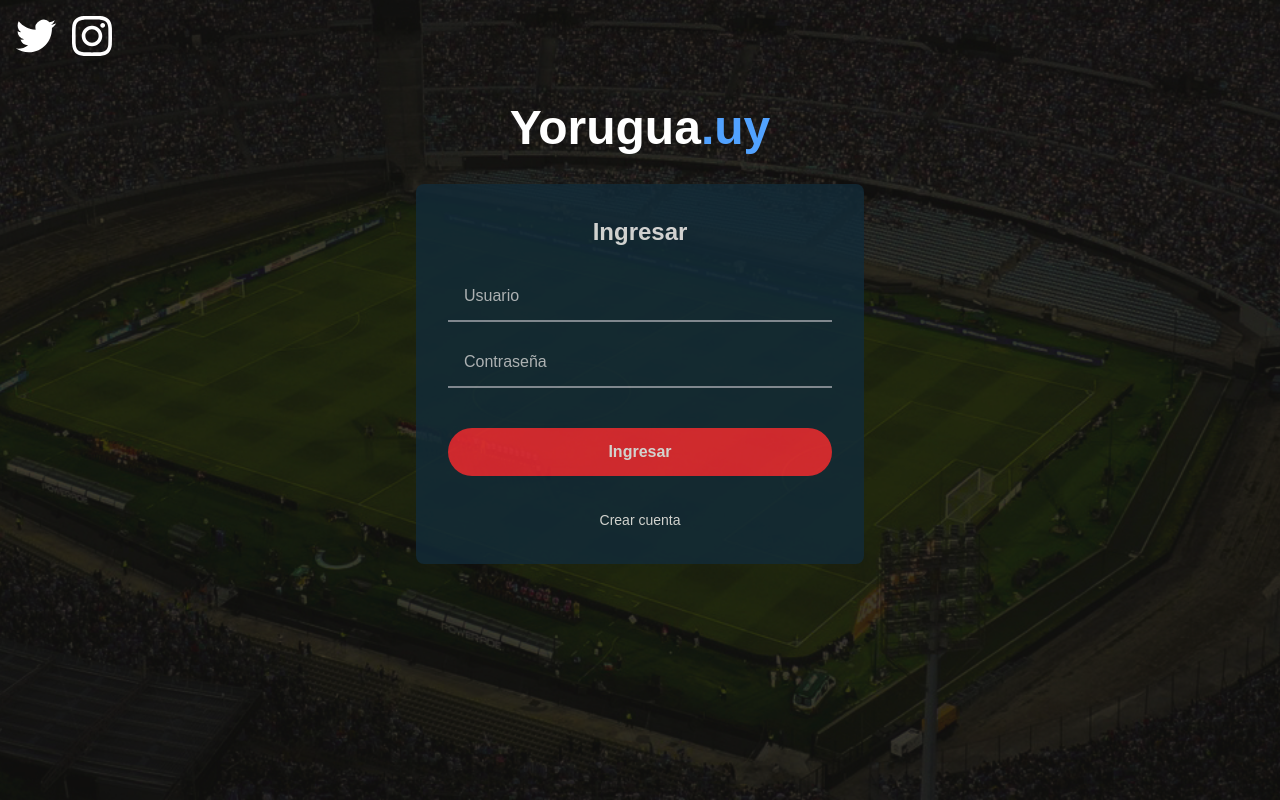
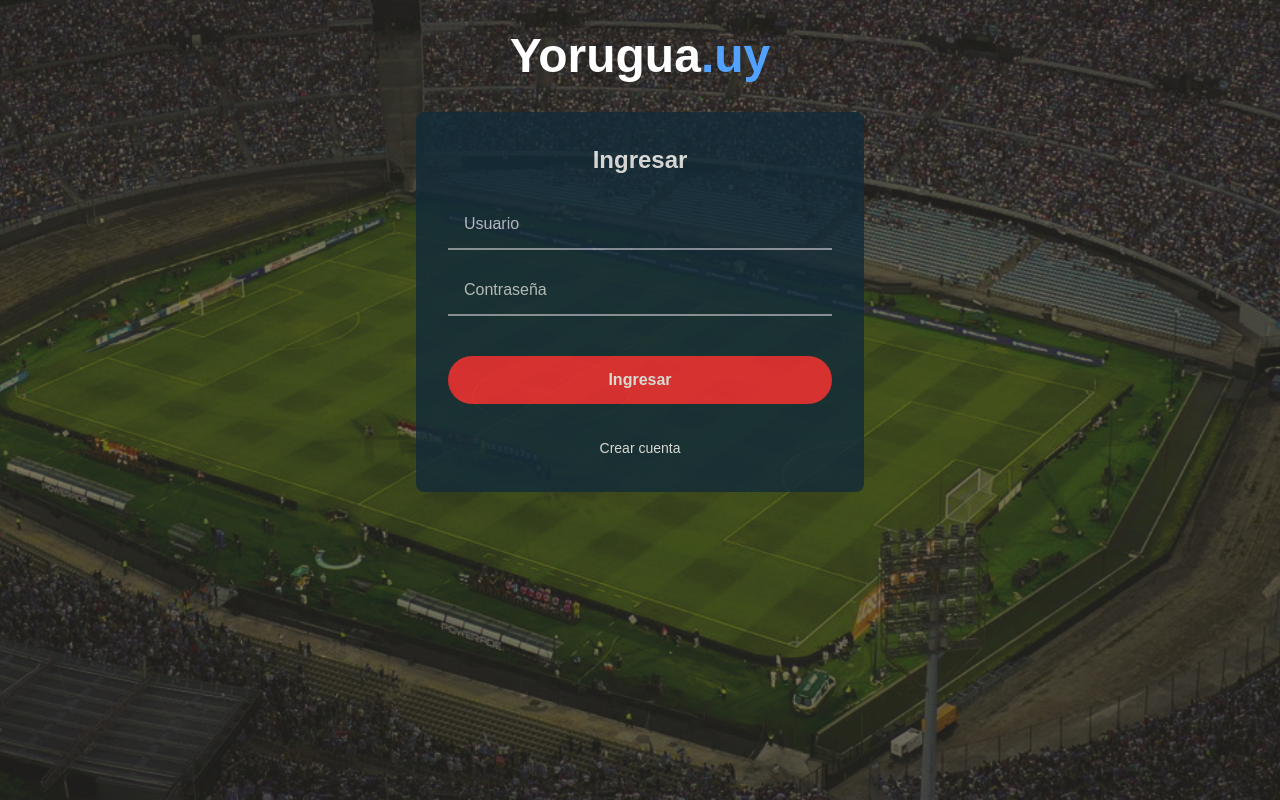
Before and after one commit to gonzalocastaldi/yorugua-frontend, a Next.js app: page / in a window 1280 px wide. Built offline with nearby package versions, Linux system fonts and the light colour scheme.

Commit message:
remove social media logo in login

```diff
--- /dev/null
+++ b/src/app/api/auth/register/route.ts
@@ -0,0 +1,41 @@
+import { NextRequest, NextResponse } from "next/server";
+
+export async function POST(request: NextRequest) {
+  try {
+    const { username, password } = await request.json();
+
+    // Llamada al backend externo de registro
+    const response = await fetch("https://yorugua-backend-production.up.railway.app/api/v1/users/register", {
+      method: "POST",
+      headers: {
+        "Content-Type": "application/json",
+      },
+      body: JSON.stringify({
+        username,
+        password,
+      }),
+    });
+
+    const data = await response.json();
+
+    if (response.ok) {
+      // Registro exitoso
+      return NextResponse.json({
+        message: "Registro exitoso",
+        ...data,
+      });
+    } else {
+      // Error en el registro
+      return NextResponse.json(
+        { message: data.message || "Error al registrar usuario" },
+        { status: 400 }
+      );
+    }
+  } catch (error) {
+    console.error("Error en registro:", error);
+    return NextResponse.json(
+      { message: "Error interno del servidor" },
+      { status: 500 }
+    );
+  }
+}
--- a/src/app/page.tsx
+++ b/src/app/page.tsx
@@ -66,25 +66,6 @@ export default function Login() {
         backgroundImage: "url('/stadium-background.jpg')"
       }}
     >
-      {/* Overlay oscuro */}
-      <div className="absolute inset-0 bg-black/50"></div>
-
-      {/* Header */}
-      <header className="relative z-10 flex justify-between items-center p-4">
-        <div className="flex items-center gap-4">
-          {/* Iconos de redes sociales */}
-          <a href="https://x.com/home" className="text-white hover:text-gray-300">
-            <svg className="w-10 h-10" fill="currentColor" viewBox="0 0 24 24">
-              <path d="M23.953 4.57a10 10 0 01-2.825.775 4.958 4.958 0 002.163-2.723c-.951.555-2.005.959-3.127 1.184a4.92 4.92 0 00-8.384 4.482C7.69 8.095 4.067 6.13 1.64 3.162a4.822 4.822 0 00-.666 2.475c0 1.71.87 3.213 2.188 4.096a4.904 4.904 0 01-2.228-.616v.06a4.923 4.923 0 003.946 4.827 4.996 4.996 0 01-2.212.085 4.936 4.936 0 004.604 3.417 9.867 9.867 0 01-6.102 2.105c-.39 0-.779-.023-1.17-.067a13.995 13.995 0 007.557 2.209c9.053 0 13.998-7.496 13.998-13.985 0-.21 0-.42-.015-.63A9.935 9.935 0 0024 4.59z"/>
-            </svg>
-          </a>
-          <a href="https://www.instagram.com/" className="text-white hover:text-gray-300">
-            <svg className="w-10 h-10" fill="currentColor" viewBox="0 0 24 24">
-              <path d="M12 2.163c3.204 0 3.584.012 4.85.07 3.252.148 4.771 1.691 4.919 4.919.058 1.265.069 1.645.069 4.849 0 3.205-.012 3.584-.069 4.849-.149 3.225-1.664 4.771-4.919 4.919-1.266.058-1.644.07-4.85.07-3.204 0-3.584-.012-4.849-.07-3.26-.149-4.771-1.699-4.919-4.92-.058-1.265-.07-1.644-.07-4.849 0-3.204.013-3.583.07-4.849.149-3.227 1.664-4.771 4.919-4.919 1.266-.057 1.645-.069 4.849-.069zm0-2.163c-3.259 0-3.667.014-4.947.072-4.358.2-6.78 2.618-6.98 6.98-.059 1.281-.073 1.689-.073 4.948 0 3.259.014 3.668.072 4.948.2 4.358 2.618 6.78 6.98 6.98 1.281.058 1.689.072 4.948.072 3.259 0 3.668-.014 4.948-.072 4.354-.2 6.782-2.618 6.979-6.98.059-1.28.073-1.689.073-4.948 0-3.259-.014-3.667-.072-4.947-.196-4.354-2.617-6.78-6.979-6.98-1.281-.059-1.69-.073-4.949-.073zm0 5.838c-3.403 0-6.162 2.759-6.162 6.162s2.759 6.163 6.162 6.163 6.162-2.759 6.162-6.163c0-3.403-2.759-6.162-6.162-6.162zm0 10.162c-2.209 0-4-1.79-4-4 0-2.209 1.791-4 4-4s4 1.791 4 4c0 2.21-1.791 4-4 4zm6.406-11.845c-.796 0-1.441.645-1.441 1.44s.645 1.44 1.441 1.44c.795 0 1.439-.645 1.439-1.44s-.644-1.44-1.439-1.40z"/>
-            </svg>
-          </a>
-        </div>
-      </header>
 
       {/* Logo centrado */}
       <div className="relative z-10 text-center py-8">
--- a/src/app/register/page.tsx
+++ b/src/app/register/page.tsx
@@ -28,7 +28,7 @@ export default function Register() {
     setError("");
     setSuccess("");
     try {
-      const response = await fetch("https://yorugua-backend-production.up.railway.app/api/v1/users/register", {
+      const response = await fetch("/api/auth/register", {
         method: "POST",
         headers: {
           "Content-Type": "application/json",
```
